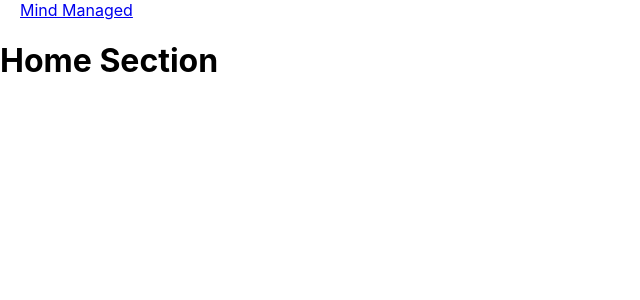
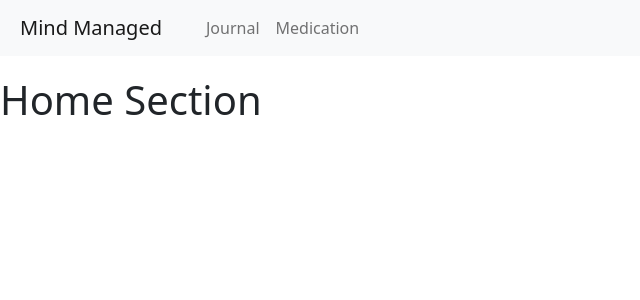
Before and after one commit to damiandeleon/mindManaged, a React (Create React App) app: page / in a window 1280 px wide. Shown: the top 300 px of the page, without its empty margins (0-640 px from the left). Built offline with nearby package versions, Linux system fonts and the light colour scheme.

Commit message:
functional navbar

```diff
--- a/src/components/Navbar/Nav.js
+++ b/src/components/Navbar/Nav.js
@@ -1,11 +1,38 @@
 import React from "react";
+import { Link } from "react-router-dom";
 import "./Nav.css";
 
 // Depending on the current path, this component sets the "active" class on the appropriate navigation link item
 function Navbar() {
     return (
-        <nav className="navbar navbar-expand-lg navbar-dark bg-dark">
-            <a className="navbar-brand" href="/">Mind Managed</a>
+        <nav className="navbar navbar-expand-lg navbar-light bg-light">
+            <Link className="navbar-brand" to="/">
+                Mind Managed
+              </Link>
+            <div>
+                <ul className="navbar-nav">
+                    <li className="nav-item">
+                        <Link
+                            to="/journal"
+                            className={
+                                window.location.pathname === "/journal"
+                                    ? "nav-link active"
+                                    : "nav-link"
+                            }
+                        >
+                            Journal
+                    </Link>
+                    </li>
+                    <li className="nav-item">
+                        <Link
+                            to="/medication"
+                            className={window.location.pathname === "/medication" ? "nav-link active" : "nav-link"}
+                        >
+                            Medication
+                    </Link>
+                    </li>
+                </ul>
+            </div>
         </nav>
     );
 }
--- a/src/index.js
+++ b/src/index.js
@@ -3,7 +3,7 @@
 import './index.css';
 import App from './App';
 import reportWebVitals from './reportWebVitals';
-// import 'bootstrap/dist/css/bootstrap.min.css';
+import 'bootstrap/dist/css/bootstrap.min.css';
 
 ReactDOM.render(
   <React.StrictMode>
```
